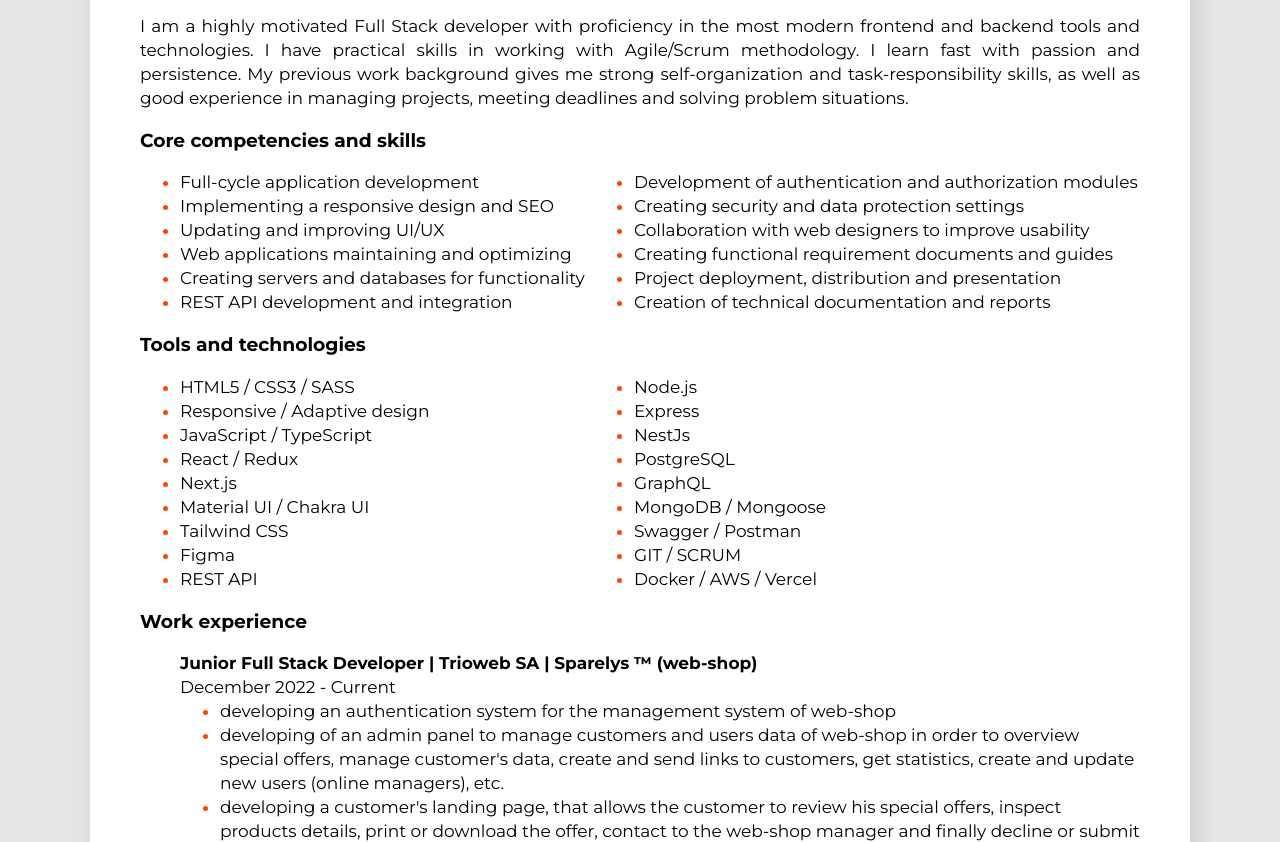
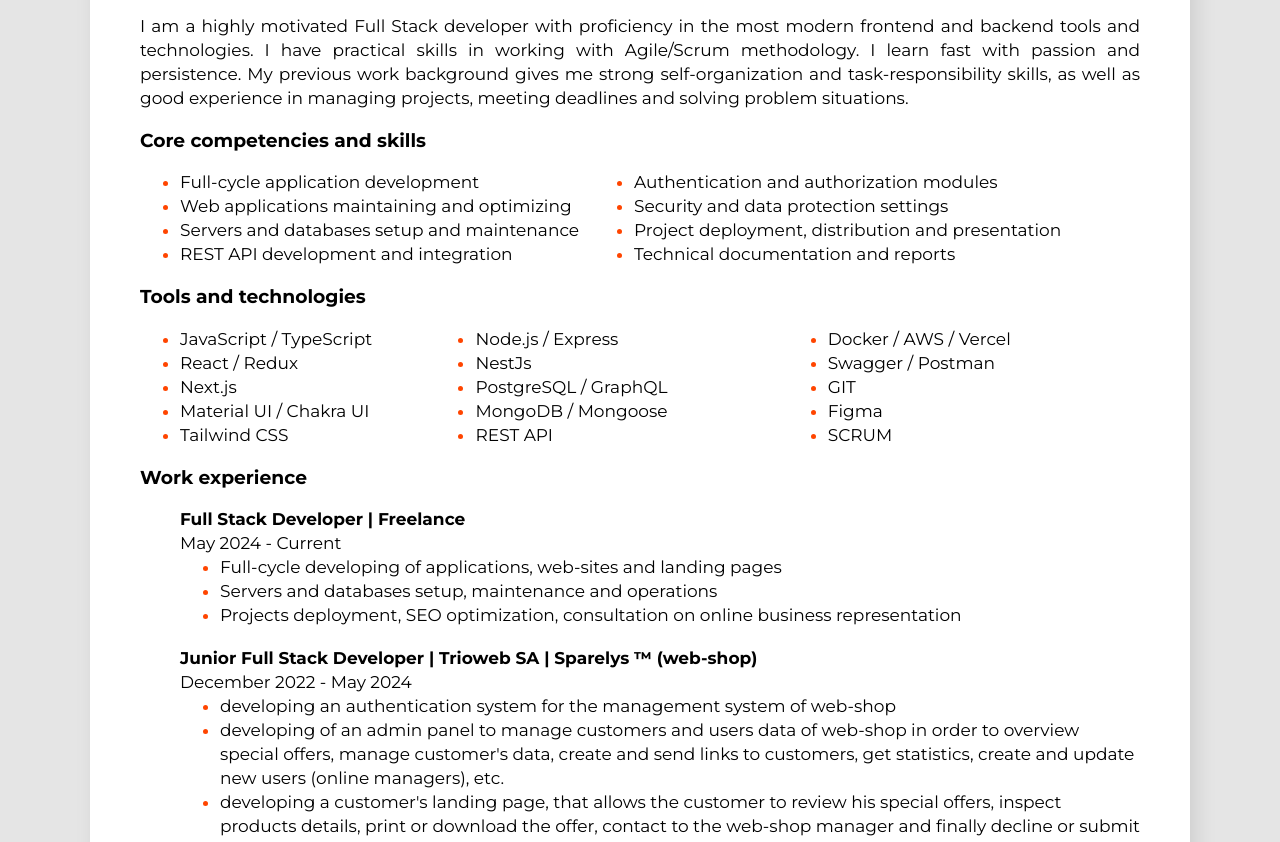
Before and after one commit to OleksandrKochenko/CV-Kochenko, a plain HTML site: page CV.html in a window 1280 px wide. Shown: the part 196-1038 px from the top of the page. Drawn offline with Linux system fonts and the light colour scheme; some packages are replaced by stand-ins of ours; a script that the page names is missing.

Commit message:
projects & experience update

```diff
--- a/CV.html
+++ b/CV.html
@@ -47,14 +47,14 @@
                   Full-cycle application development</span
                 >
               </li>
-              <li class="item">
+              <!-- <li class="item">
                 <span class="item_text">
                   Implementing a responsive design and SEO</span
                 >
-              </li>
-              <li class="item">
+              </li> -->
+              <!-- <li class="item">
                 <span class="item_text"> Updating and improving UI/UX</span>
-              </li>
+              </li> -->
               <li class="item">
                 <span class="item_text">
                   Web applications maintaining and optimizing</span
@@ -62,7 +62,7 @@
               </li>
               <li class="item">
                 <span class="item_text">
-                  Creating servers and databases for functionality</span
+                  Servers and databases setup and maintenance</span
                 >
               </li>
               <li class="item">
@@ -74,24 +74,24 @@
             <ul class="items_list_second">
               <li class="item">
                 <span class="item_text">
-                  Development of authentication and authorization modules</span
+                  Authentication and authorization modules</span
                 >
               </li>
               <li class="item">
                 <span class="item_text">
-                  Creating security and data protection settings</span
+                  Security and data protection settings</span
                 >
               </li>
-              <li class="item">
+              <!-- <li class="item">
                 <span class="item_text">
                   Collaboration with web designers to improve usability</span
                 >
-              </li>
-              <li class="item">
+              </li> -->
+              <!-- <li class="item">
                 <span class="item_text">
                   Creating functional requirement documents and guides</span
                 >
-              </li>
+              </li> -->
               <li class="item">
                 <span class="item_text">
                   Project deployment, distribution and presentation</span
@@ -99,7 +99,7 @@
               </li>
               <li class="item">
                 <span class="item_text">
-                  Creation of technical documentation and reports
+                  Technical documentation and reports
                 </span>
               </li>
             </ul>
@@ -110,12 +110,12 @@
           <h3 class="section_title">Tools and technologies</h3>
           <div class="list_wraper">
             <ul class="items_list_first">
-              <li class="item">
+              <!-- <li class="item">
                 <span class="item_text">HTML5 / CSS3 / SASS</span>
               </li>
               <li class="item">
                 <span class="item_text">Responsive / Adaptive design</span>
-              </li>
+              </li> -->
               <li class="item">
                 <span class="item_text">JavaScript / TypeScript</span>
               </li>
@@ -125,25 +125,33 @@
                 <span class="item_text">Material UI / Chakra UI</span>
               </li>
               <li class="item"><span class="item_text">Tailwind CSS</span></li>
-              <li class="item"><span class="item_text">Figma</span></li>
+              <!-- <li class="item"><span class="item_text">Figma</span></li> -->
+            </ul>
+            <ul class="items_list_second">
+              <li class="item">
+                <span class="item_text">Node.js / Express</span>
+              </li>
+              <!-- <li class="item"><span class="item_text">Express</span></li> -->
+              <li class="item"><span class="item_text">NestJs</span></li>
+              <li class="item">
+                <span class="item_text">PostgreSQL / GraphQL</span>
+              </li>
+              <!-- <li class="item"><span class="item_text">GraphQL</span></li> -->
+              <li class="item">
+                <span class="item_text">MongoDB / Mongoose</span>
+              </li>
               <li class="item"><span class="item_text">REST API</span></li>
             </ul>
             <ul class="items_list_second">
-              <li class="item"><span class="item_text">Node.js</span></li>
-              <li class="item"><span class="item_text">Express</span></li>
-              <li class="item"><span class="item_text">NestJs</span></li>
-              <li class="item"><span class="item_text">PostgreSQL</span></li>
-              <li class="item"><span class="item_text">GraphQL</span></li>
               <li class="item">
-                <span class="item_text">MongoDB / Mongoose</span>
+                <span class="item_text">Docker / AWS / Vercel</span>
               </li>
               <li class="item">
                 <span class="item_text">Swagger / Postman</span>
               </li>
-              <li class="item"><span class="item_text">GIT / SCRUM</span></li>
-              <li class="item">
-                <span class="item_text">Docker / AWS / Vercel</span>
-              </li>
+              <li class="item"><span class="item_text">GIT </span></li>
+              <li class="item"><span class="item_text">Figma</span></li>
+              <li class="item"><span class="item_text">SCRUM</span></li>
             </ul>
           </div>
         </div>
@@ -152,10 +160,34 @@
           <h3 class="section_title">Work experience</h3>
           <ul class="work_list">
             <li class="work_item">
+              <p class="work_title">Full Stack Developer | Freelance</p>
+              <p class="work_period">May 2024 - Current</p>
+              <ul class="work_description">
+                <li class="item">
+                  <span class="item_text"
+                    >Full-cycle developing of applications, web-sites and
+                    landing pages</span
+                  >
+                </li>
+                <li class="item">
+                  <span class="item_text"
+                    >Servers and databases setup, maintenance and
+                    operations</span
+                  >
+                </li>
+                <li class="item">
+                  <span class="item_text"
+                    >Projects deployment, SEO optimization, consultation on
+                    online business representation</span
+                  >
+                </li>
+              </ul>
+            </li>
+            <li class="work_item">
               <p class="work_title">
                 Junior Full Stack Developer | Trioweb SA | Sparelys ™ (web-shop)
               </p>
-              <p class="work_period">December 2022 - Current</p>
+              <p class="work_period">December 2022 - May 2024</p>
               <ul class="work_description">
                 <li class="item">
                   <span class="item_text"
@@ -369,7 +401,28 @@
                 the content.
               </p>
             </li>
-
+            <li class="work_item">
+              <div class="project_title_wraper">
+                <p class="work_title">
+                  <a
+                    href="https://multicookbrandon.ca"
+                    class="project_link"
+                    target="_blank"
+                  >
+                    Multicook Brandon Landing Page
+                  </a>
+                </p>
+                <p class="project_description">
+                  <b>[</b>React, Tailwind, Vercel<b>]</b>
+                </p>
+              </div>
+              <p class="project_description">
+                Frontend project with SEO optimization, Google Workspace setup
+                and business placing on Google Maps. Online business
+                consultation and support for purchasing a domain name and
+                hosting are provided.
+              </p>
+            </li>
             <li class="work_item">
               <div class="project_title_wraper">
                 <p class="work_title">
@@ -608,11 +661,8 @@
             <span class="contacts-text"
               ><i class="fa fa-whatsapp fa-lg fa-fw"></i>
             </span>
-            <a
-              href="./img/whatsap-qr.jpg"
-              target="_blank"
-              class="contacts_details"
-              >+380 956298122</a
+            <a href="tel:+12043702915" target="_blank" class="contacts_details"
+              >+1 204 370-2915</a
             >
           </p>
           <p>
```
